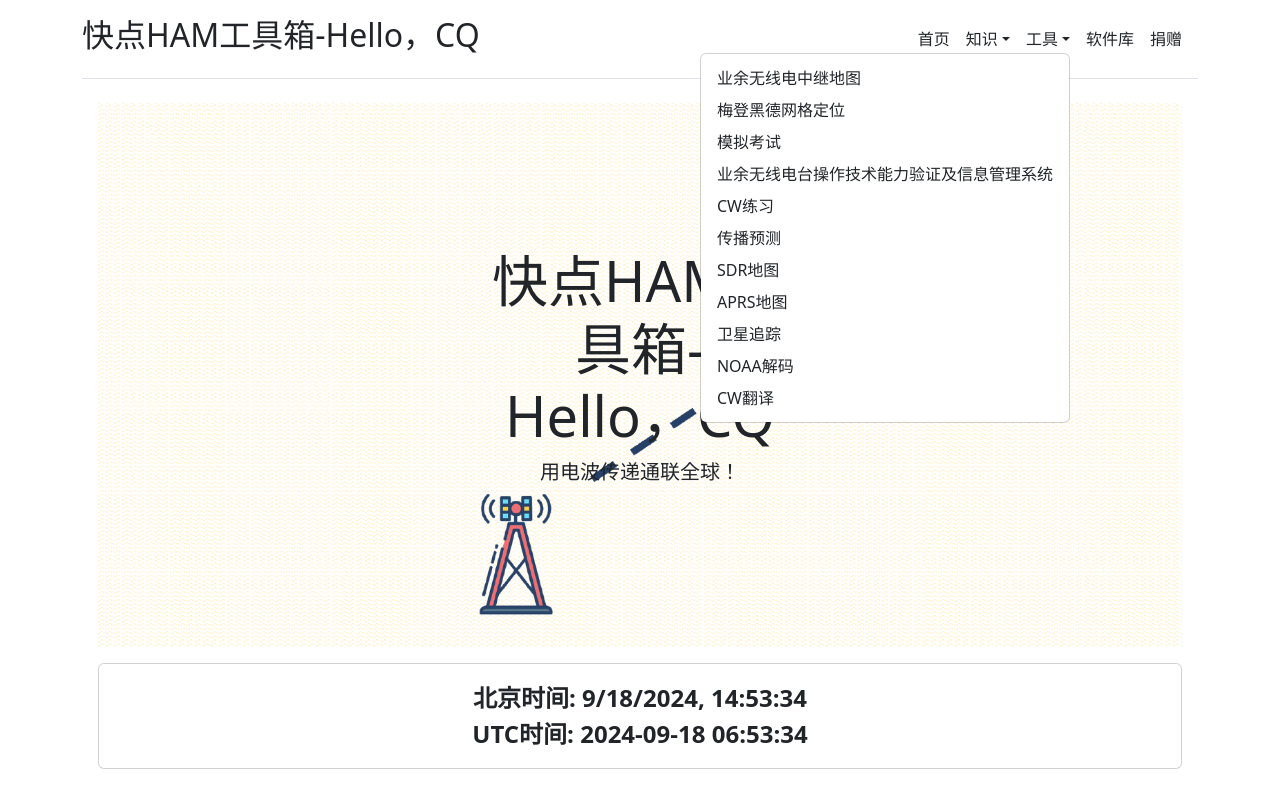
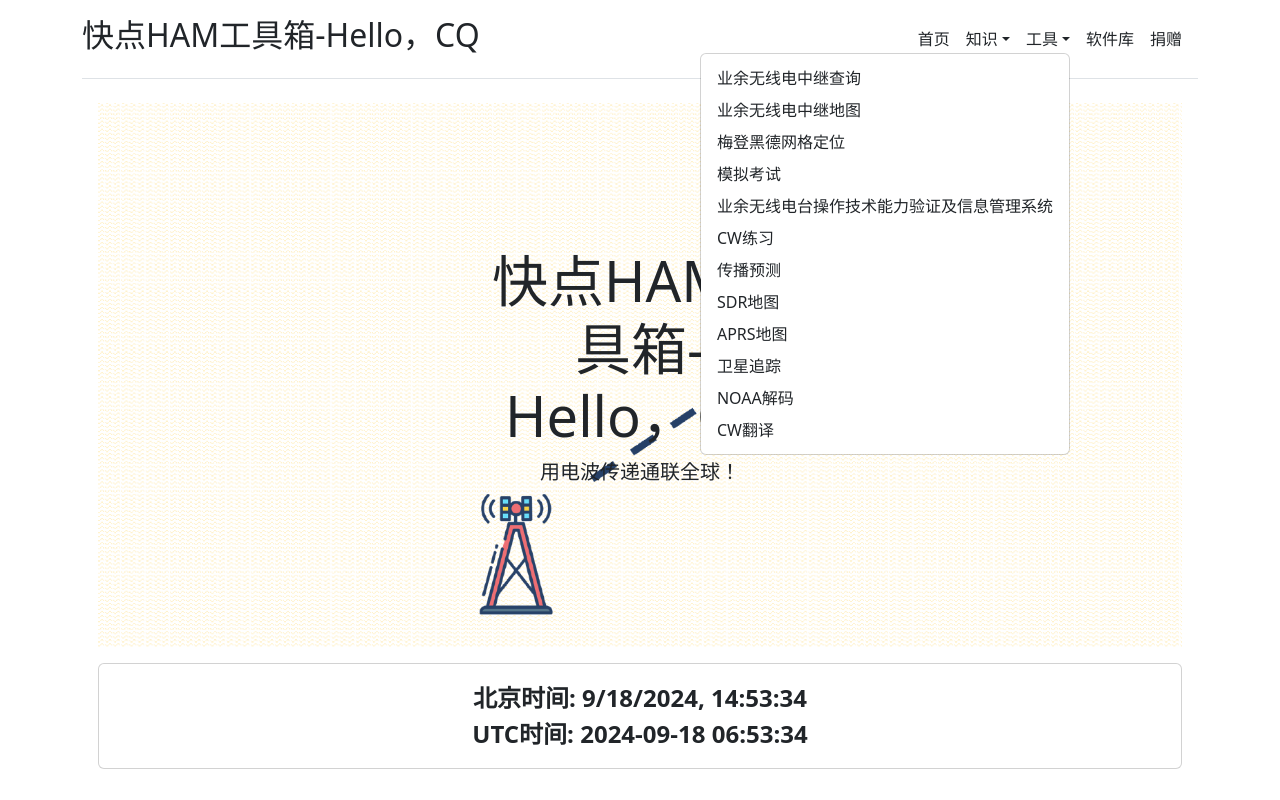
Before and after one commit to muzihuaner/ham-tools, a plain HTML site: page index.html in a window 1280 px wide. Both pictures are taken after a click on the button "工具". Shown: the top 800 px of the page. Drawn offline with nearby package versions, Linux system fonts and the light colour scheme.

Commit message:
Update index.html

```diff
--- a/index.html
+++ b/index.html
@@ -55,6 +55,7 @@
                         <a class="nav-link dropdown-toggle" data-bs-toggle="dropdown" href="#" role="button"
                             aria-expanded="false">工具</a>
                         <ul class="dropdown-menu">
+                            <li><a class="dropdown-item" href="http://weixin.cqcqcq.cn/">业余无线电中继查询</a></li>
                             <li><a class="dropdown-item" href="https://repeater.quickso.cn/">业余无线电中继地图</a></li>
                             <li><a class="dropdown-item" href="https://qth.quickso.cn/">梅登黑德网格定位</a></li>
                             <li><a class="dropdown-item" href="https://www.cqid.cn/">模拟考试</a></li>
```
